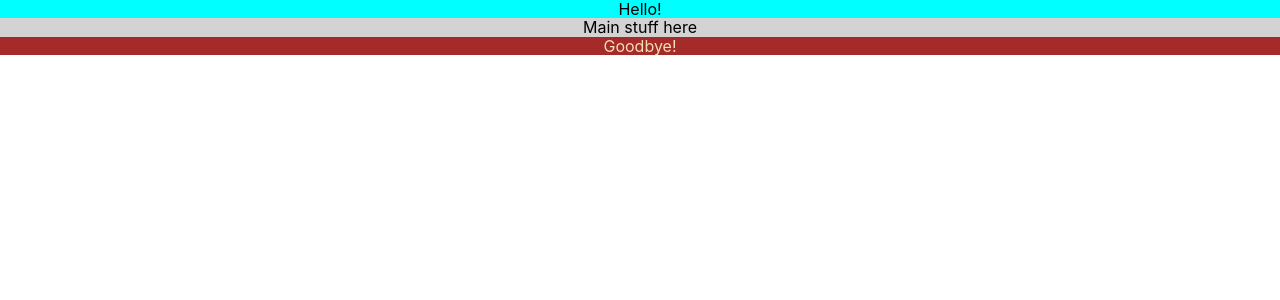
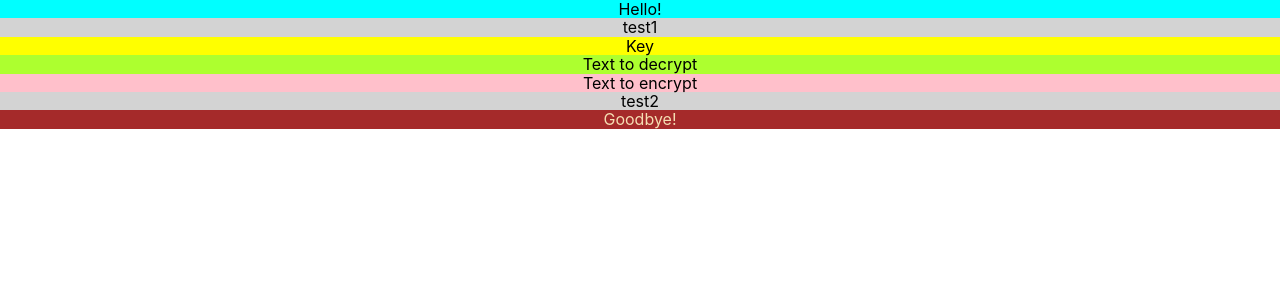
Before and after one commit to IsleBeeGun/encryptor, a React (Create React App) app: page / in a window 1280 px wide. Shown: the top 300 px of the page. Built offline with nearby package versions, Linux system fonts and the light colour scheme.

Commit message:
Add inner components for Encryptor component

```diff
--- a/src/components/Encryptor/EncryptedText/EncryptedText.js
+++ b/src/components/Encryptor/EncryptedText/EncryptedText.js
@@ -0,0 +1,14 @@
+import React from 'react';
+import './EncryptedText.scss';
+
+class EncryptedText extends React.Component {
+    render() {
+        return(
+            <div className="EncryptedText">
+                <p>Text to encrypt</p>
+            </div>
+        )
+    }
+}
+
+export default EncryptedText;
--- a/src/components/Encryptor/EncryptedText/EncryptedText.scss
+++ b/src/components/Encryptor/EncryptedText/EncryptedText.scss
@@ -0,0 +1,3 @@
+.EncryptedText {
+    background-color: pink;
+}
--- a/src/components/Encryptor/Encryptor.js
+++ b/src/components/Encryptor/Encryptor.js
@@ -1,14 +1,19 @@
-import React from 'react';
-import './Encryptor.scss';
+import React from "react";
+import "./Encryptor.scss";
+import Key from "./Key/Key";
+import RawText from "./RawText/RawText";
+import EncryptedText from "./EncryptedText/EncryptedText";
 
 class Encryptor extends React.Component {
-    render() {
-        return(
-            <div className="Encryptor">
-                <p>Main stuff here</p>
-            </div>
-        )
-    }
+  render() {
+    return <div className="Encryptor">
+      <p>test1</p>
+      <Key />
+      <RawText />
+      <EncryptedText />
+      <p>test2</p>
+    </div>;
+  }
 }
 
 export default Encryptor;
--- a/src/components/Encryptor/Key/Key.js
+++ b/src/components/Encryptor/Key/Key.js
@@ -0,0 +1,14 @@
+import React from 'react';
+import './Key.scss';
+
+class Key extends React.Component {
+    render() {
+        return(
+            <div className="Key">
+                <p>Key</p>
+            </div>
+        )
+    }
+}
+
+export default Key;
--- a/src/components/Encryptor/Key/Key.scss
+++ b/src/components/Encryptor/Key/Key.scss
@@ -0,0 +1,3 @@
+.Key {
+    background-color: yellow;
+}
--- a/src/components/Encryptor/RawText/RawText.js
+++ b/src/components/Encryptor/RawText/RawText.js
@@ -0,0 +1,14 @@
+import React from 'react';
+import './RawText.scss';
+
+class RawText extends React.Component {
+    render() {
+        return(
+            <div className="RawText">
+                <p>Text to decrypt</p>
+            </div>
+        )
+    }
+}
+
+export default RawText;
--- a/src/components/Encryptor/RawText/RawText.scss
+++ b/src/components/Encryptor/RawText/RawText.scss
@@ -0,0 +1,3 @@
+.RawText {
+    background-color: greenyellow;
+}
```
